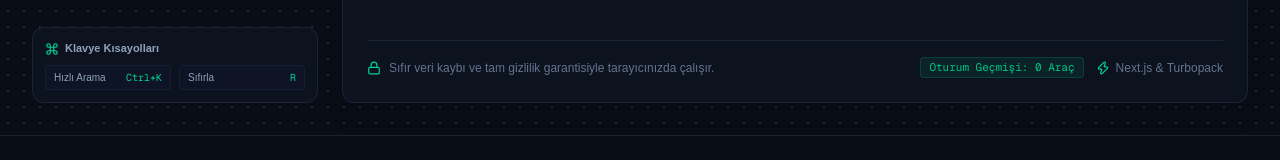
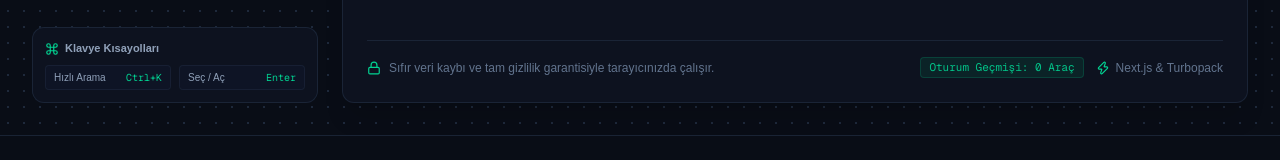
Before and after one commit to MuhammedEdev/privatools, a Next.js app: page /studio in a window 1280 px wide. Shown: the part 766-926 px from the top of the page. Built offline with nearby package versions, Linux system fonts and the light colour scheme.

Commit message:
feat(studio): add quick enter key selector to search input for fast tool navigation

```diff
--- a/src/app/studio/page.tsx
+++ b/src/app/studio/page.tsx
@@ -48,7 +48,7 @@ export default function StudioPage() {
 
   const searchInputRef = useRef<HTMLInputElement>(null);
 
-  // Ctrl + K Klavye Kısayolu Entegrasyonu
+  // Ctrl + K ve Enter ile Hızlı Seçim Kısayolu Entegrasyonu
   useEffect(() => {
     const handleKeyDown = (e: KeyboardEvent) => {
       if ((e.ctrlKey || e.metaKey) && e.key.toLowerCase() === "k") {
@@ -174,6 +174,13 @@ export default function StudioPage() {
     setTimeout(() => setCopied(false), 2000);
   };
 
+  const handleSearchKeyDown = (e: React.KeyboardEvent<HTMLInputElement>) => {
+    if (e.key === "Enter" && filteredTools.length > 0) {
+      handleSelectTool(filteredTools[0].id);
+      setSearchQuery("");
+    }
+  };
+
   return (
     <div className="min-h-[calc(100vh-4rem)] bg-[#090D16] bg-[radial-gradient(#1e293b_1px,transparent_1px)] [background-size:16px_16px] text-slate-100 flex flex-col p-4 sm:p-6 lg:p-8">
       <main className={`max-w-7xl w-full mx-auto grid grid-cols-1 ${isFullscreen ? "lg:grid-cols-1" : "lg:grid-cols-12"} gap-6 flex-1 transition-all duration-300`}>
@@ -210,6 +217,7 @@ export default function StudioPage() {
                   placeholder="Araç ara... (Ctrl + K)"
                   value={searchQuery}
                   onChange={(e) => setSearchQuery(e.target.value)}
+                  onKeyDown={handleSearchKeyDown}
                   className="w-full bg-[#0D121F] border border-slate-800 rounded-lg pl-10 pr-16 py-2 text-xs text-white placeholder-slate-500 focus:outline-none focus:border-emerald-500/50"
                 />
                 {searchQuery && (
@@ -356,8 +364,8 @@ export default function StudioPage() {
                   <code className="text-emerald-400 font-mono">Ctrl+K</code>
                 </div>
                 <div className="flex items-center justify-between bg-slate-900/60 px-2 py-1 rounded border border-slate-800/60">
-                  <span>Sıfırla</span>
-                  <code className="text-emerald-400 font-mono">R</code>
+                  <span>Seç / Aç</span>
+                  <code className="text-emerald-400 font-mono">Enter</code>
                 </div>
               </div>
             </div>
```
